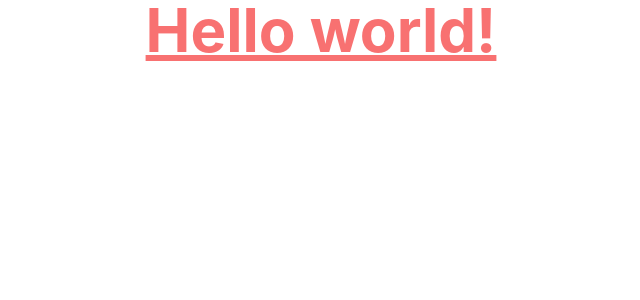
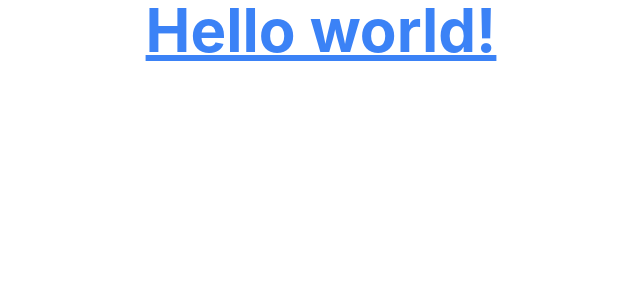
Before and after one commit to ShaahFardin/assignment_8, a React (Create React App) app: page / in a window 1280 px wide. Shown: the top 300 px of the page, without its empty margins (319-959 px from the left). Built offline with nearby package versions, Linux system fonts and the light colour scheme.

Commit message:
checking tailwind working or not

```diff
--- a/src/App.js
+++ b/src/App.js
@@ -4,7 +4,7 @@ import './App.css';
 function App() {
   return (
     <div className="App">
-      <h1 className="text-6xl text-red-400 font-bold underline">Hello world!</h1>
+      <h1 className="text-6xl text-blue-500 font-bold underline">Hello world!</h1>
     </div>
   );
 }
```
